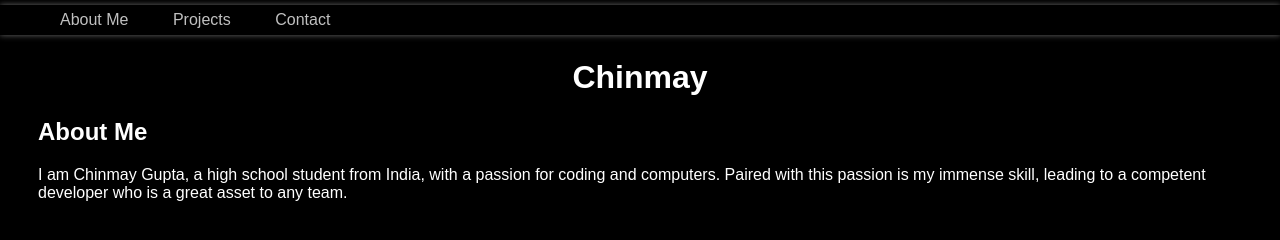
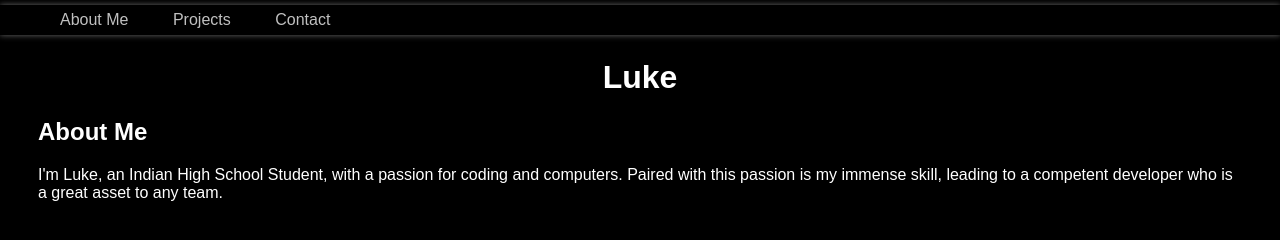
Before and after one commit to LukeNotDuke/LukeNotDuke.github.io, a plain HTML site: page index.html in a window 1280 px wide. Drawn offline with Linux system fonts and the light colour scheme.

Commit message:
Condensing Code

```diff
--- a/index.html
+++ b/index.html
@@ -1,9 +1,7 @@
 <!Doctype Html>
 <html>
 <head>
-	<title>
-		Chinmay Gupta
-	</title>
+	<title> LukeNotDuke	</title>
 	<style type=text/css>
 		body {
 			height: 125vh;
@@ -45,8 +43,8 @@
 			</ul>
 		</nav>
 	</header>
-	<h1 align="center">Chinmay</h1>
+	<h1 align="center">Luke</h1>
 	<h2>About Me</h2>
-	I am Chinmay Gupta, a high school student from India, with a passion for coding and computers. Paired with this passion is my immense skill, leading to a competent developer who is a great asset to any team.
+	I'm Luke, an Indian High School Student, with a passion for coding and computers. Paired with this passion is my immense skill, leading to a competent developer who is a great asset to any team.
 </body>
 </html>
```
Also changed, not shown: contact-me.html (+1 -3 lines), projects.html (+1 -3 lines).
